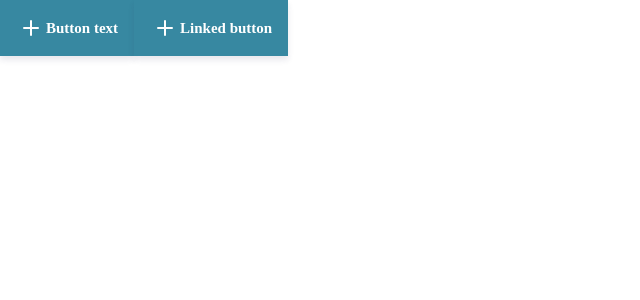
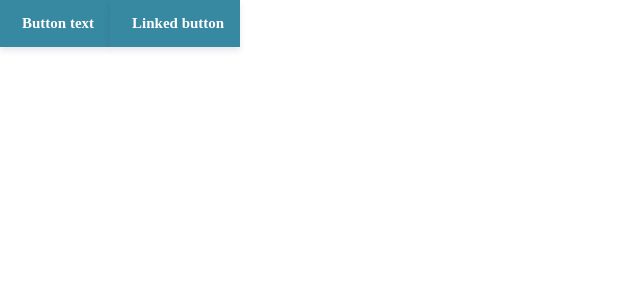
Before and after one commit to Yoshiyuki-Iwasaki/storybook-check, a React (Create React App) app: page / in a window 1280 px wide. Shown: the top 300 px of the page, without its empty margins (0-640 px from the left). Built offline with nearby package versions, Linux system fonts and the light colour scheme.

Commit message:
fix button component.

```diff
--- a/src/components/atoms/button/button.styles.tsx
+++ b/src/components/atoms/button/button.styles.tsx
@@ -43,7 +43,7 @@ export const Inner = styled.div`
   align-items: center;
 `;
 
-export const Icon = styled.p`
+export const IconWrap = styled.p`
   padding: 0 3px;
 `;
 export const Text = styled.p`
--- a/src/components/atoms/button/button.tsx
+++ b/src/components/atoms/button/button.tsx
@@ -3,20 +3,36 @@ import React from 'react';
 import {
   StyledButton,
   StyledLinkedButton,
-  Icon,
+  IconWrap,
   Inner,
   Text,
 } from './button.styles';
 
 import IconPlus from '../../../assets/images/icons/plus.svg';
-// const IconBag = require("../../../assets/images/icons/shopping-bag.svg");
-// const IconCart = require("../../../assets/images/icons/shopping-cart.svg");
-// const IconUser = require("../../../assets/images/icons/user.svg");
-// const IconX = require("../../../assets/images/icons/x.svg");
+import IconBag from '../../../assets/images/icons/shopping-bag.svg';
+import IconCart from '../../../assets/images/icons/shopping-cart.svg';
+import IconUser from '../../../assets/images/icons/user.svg';
+import IconX from '../../../assets/images/icons/x.svg';
+
+const Icons = {
+  bag: IconBag,
+  cart: IconCart,
+  plus: IconPlus,
+  user: IconUser,
+  x: IconX,
+};
+
+const ButtonIcon = ({ name }) => {
+  if (Icons[name] === undefined) return null;
+
+  const Icon = Icons[name];
+  return <img src={Icon} />;
+};
 
 type ButtonType = {
   children: React.ReactNode;
   href?: string;
+  icon?: string;
   onClick?: (e: React.MouseEvent<HTMLInputElement>) => void;
   variant?: string;
 };
@@ -24,6 +40,7 @@ type ButtonType = {
 const Button: React.FC<ButtonType> = ({
   children,
   href,
+  icon,
   onClick,
   variant = 'primary',
 }) => {
@@ -31,9 +48,7 @@ const Button: React.FC<ButtonType> = ({
     return (
       <StyledButton onClick={onClick} variant={variant}>
         <Inner>
-          <Icon>
-            <img src={IconPlus} />
-          </Icon>
+          <IconWrap>{icon && <ButtonIcon name={icon} />}</IconWrap>
           <Text>{children}</Text>
         </Inner>
       </StyledButton>
@@ -41,9 +56,7 @@ const Button: React.FC<ButtonType> = ({
   return (
     <StyledLinkedButton href={href} variant={variant}>
       <Inner>
-        <Icon>
-          <img src={IconPlus} />
-        </Icon>
+        <IconWrap>{icon && <ButtonIcon name={icon} />}</IconWrap>
         <Text>{children}</Text>
       </Inner>
     </StyledLinkedButton>
```
Also changed, not shown: 1 other file (tests, documents, lock files or other folders).
